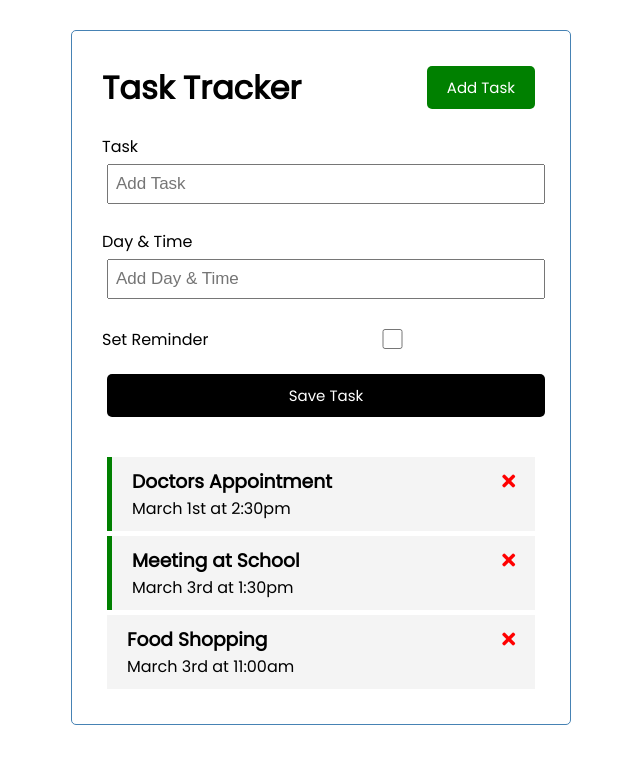
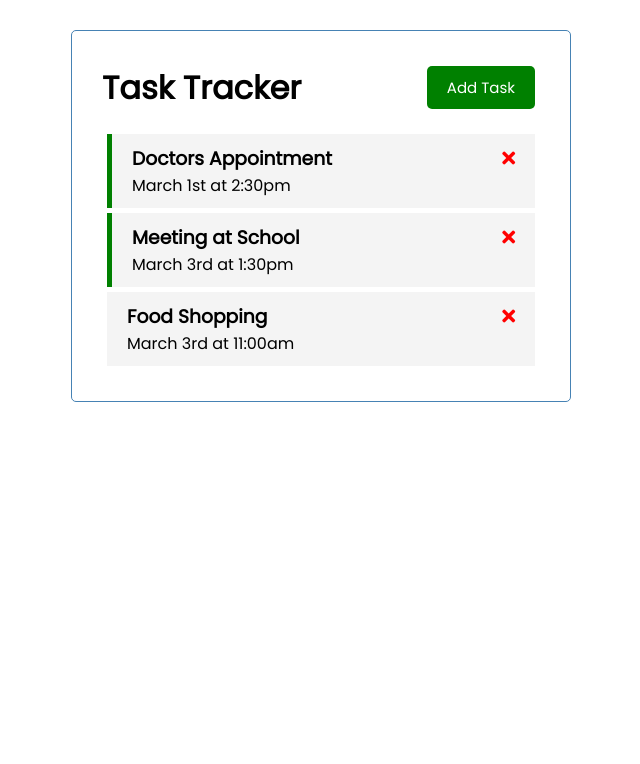
Before and after one commit to serlintamilselvam/task-tracker, a Vue app: page / in a window 1280 px wide. Shown: the top 764 px of the page, without its empty margins (319-959 px from the left). Built offline with nearby package versions, Linux system fonts and the light colour scheme.

Commit message:
UI: added function to toggle add task

```diff
--- a/src/App.vue
+++ b/src/App.vue
@@ -1,8 +1,11 @@
 <template>
   <div class="container">
-    <Header title="Task Tracker" />
-    <AddTask
-      @add-task="addTask" />
+    <Header
+      @toggle-add-task="toggleAddTask"
+      title="Task Tracker" />
+    <div v-show="showAddTask">
+        <AddTask @add-task="addTask" />
+    </div>
     <Tasks
       @toggle-reminder="toggleReminder"
       @delete-task="deleteTask"
@@ -29,6 +32,9 @@ export default {
     }
   },
   methods: {
+    toggleAddTask() {
+      this.showAddTask = !this.showAddTask
+    },
     addTask(newTask) {
       this.tasks = [...this.tasks, newTask]
     },
--- a/src/components/Button/Button.vue
+++ b/src/components/Button/Button.vue
@@ -14,7 +14,7 @@ export default {
     },
     methods: {
         onClick() {
-            console.log("clicked")
+            this.$emit('toggle-add-task')
         }
     }
 }
--- a/src/components/Header/Header.html
+++ b/src/components/Header/Header.html
@@ -1,4 +1,4 @@
 <header>
     <h1> {{title}} </h1>
-    <Button text="Add Task" color="green" />
+    <Button @toggle-add-task="$emit('toggle-add-task')" text="Add Task" color="green" />
 </header>
```
